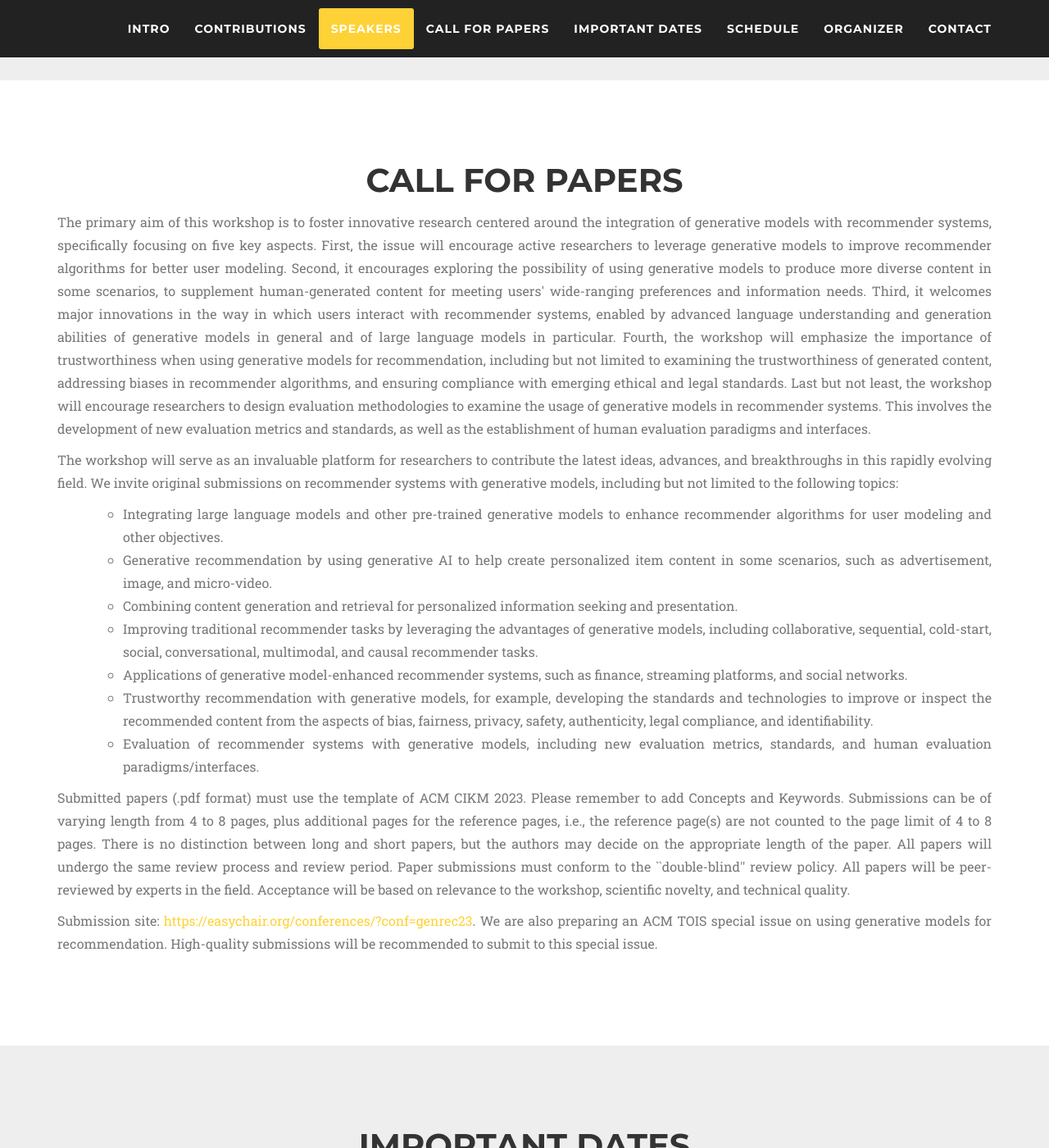
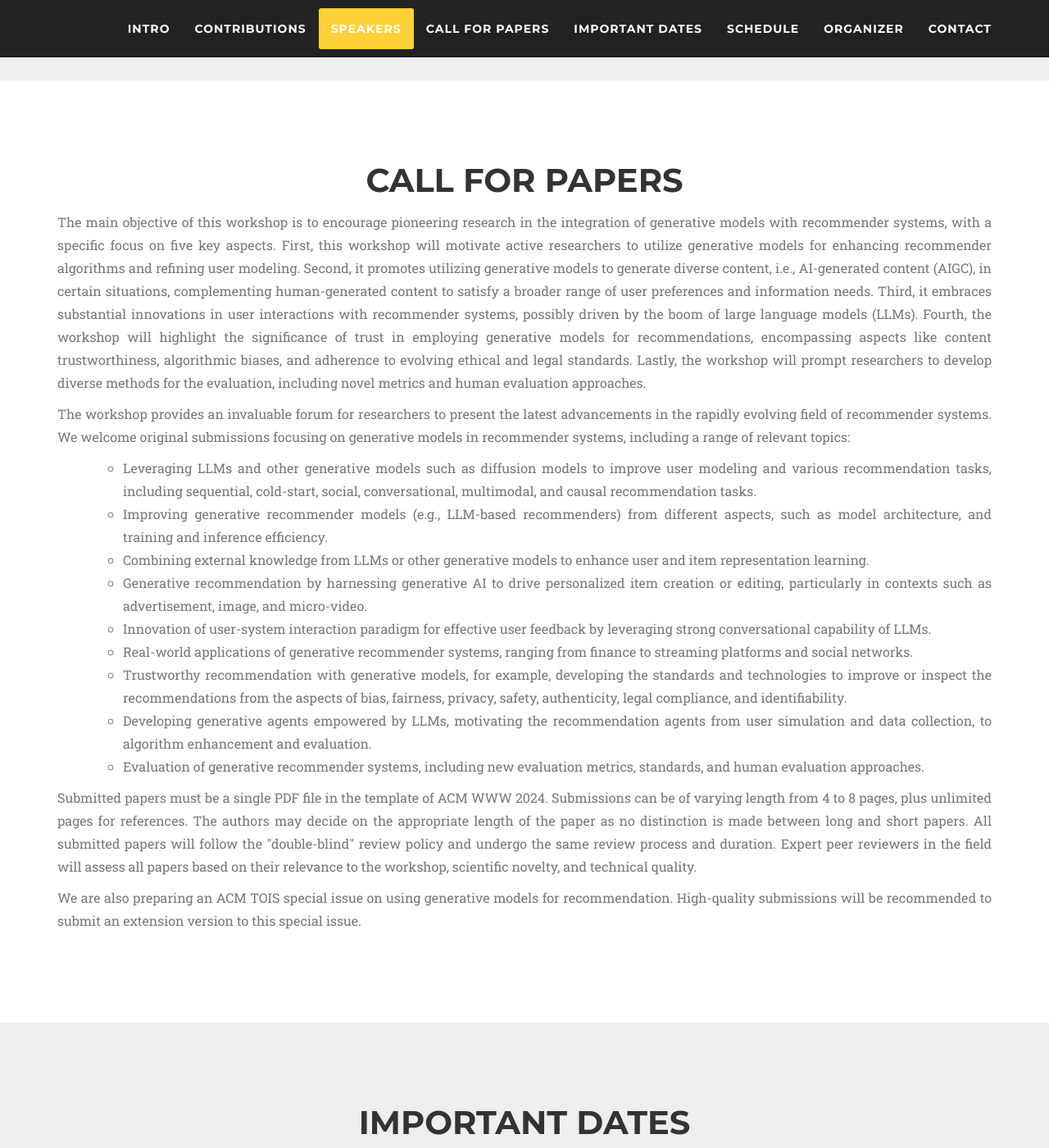
Before and after one commit to generative-rec/generative-rec.github.io, a Jekyll site: the page built from index.md, in a window 1280 px wide and 1400 px high, scrolled down 3847 px. Shown: the whole window at 82% size. Built offline with Jekyll 4.4.1, drawn with Linux system fonts in a browser that asks for light colours; nearby versions of some CDN libraries; some web fonts are replaced.

Commit message:
Update call.html

```diff
--- a/_includes/call.html
+++ b/_includes/call.html
@@ -9,30 +9,29 @@
     <div class="row text-justify">
       <div class="col-md-12">
         <p class="large text-muted">
-          The primary aim of this workshop is to foster innovative research centered around the integration of generative models with recommender systems, specifically focusing on five key aspects. First, the issue will encourage active researchers to leverage generative models to improve recommender algorithms for better user modeling. Second, it encourages exploring the possibility of using generative models to produce more diverse content in some scenarios, to supplement human-generated content for meeting users' wide-ranging preferences and information needs. Third, it welcomes major innovations in the way in which users interact with recommender systems, enabled by advanced language understanding and generation abilities of generative models in general and of large language models in particular. Fourth, the workshop will emphasize the importance of trustworthiness when using generative models for recommendation, including but not limited to examining the trustworthiness of generated content, addressing biases in recommender algorithms, and ensuring compliance with emerging ethical and legal standards. Last but not least, the workshop will encourage researchers to design evaluation methodologies to examine the usage of generative models in recommender systems. This involves the development of new evaluation metrics and standards, as well as the establishment of human evaluation paradigms and interfaces.
-        </p>
+            The main objective of this workshop is to encourage pioneering research in the integration of generative models with recommender systems, with a specific focus on five key aspects. First, this workshop will motivate active researchers to utilize generative models for enhancing recommender algorithms and refining user modeling. Second, it promotes utilizing generative models to generate diverse content, i.e., AI-generated content (AIGC), in certain situations, complementing human-generated content to satisfy a broader range of user preferences and information needs. Third, it embraces substantial innovations in user interactions with recommender systems, possibly driven by the boom of large language models (LLMs). Fourth, the workshop will highlight the significance of trust in employing generative models for recommendations, encompassing aspects like content trustworthiness, algorithmic biases, and adherence to evolving ethical and legal standards. Lastly, the workshop will prompt researchers to develop diverse methods for the evaluation, including novel metrics and human evaluation approaches.        </p>
         <p class="large text-muted">
-          The workshop will serve as an invaluable platform for researchers to contribute the latest ideas, advances, and breakthroughs in this rapidly evolving field. We invite original submissions on recommender systems with generative models, including but not limited to the following topics:
-        </p>
+            The workshop provides an invaluable forum for researchers to present the latest advancements in the rapidly evolving field of recommender systems. We welcome original submissions focusing on generative models in recommender systems, including a range of relevant topics:        </p>
         <ul class="large text-muted">
           <ul>
-            <li>Integrating large language models and other pre-trained generative models to enhance recommender algorithms for user modeling and other objectives.  </li>
-            <li>Generative recommendation by using  generative AI to help create personalized item content in some scenarios, such as advertisement, image, and micro-video. </li>
-            <li>Combining content generation and retrieval for personalized information seeking and presentation.  </li>
-            <li>Improving traditional recommender tasks by leveraging the advantages of generative models, including collaborative, sequential, cold-start, social, conversational, multimodal, and causal recommender tasks. </li>
-            <li>Applications of generative model-enhanced recommender systems, such as finance, streaming platforms, and social networks. </li>
-            <li>Trustworthy recommendation with generative models, for example, developing the standards and technologies to improve or inspect the recommended content from the aspects of bias, fairness, privacy, safety, authenticity, legal compliance, and identifiability. </li>
-            <li>Evaluation of recommender systems with generative models, including new evaluation metrics, standards, and human evaluation paradigms/interfaces. </li>
+            <li>Leveraging LLMs and other generative models such as diffusion models to improve user modeling and various recommendation tasks, including sequential, cold-start, social, conversational, multimodal, and causal recommendation tasks. </li>
+            <li>Improving generative recommender models (e.g., LLM-based recommenders) from different aspects, such as model architecture, and training and inference efficiency. </li>
+            <li>Combining external knowledge from LLMs or other generative models to enhance user and item representation learning.  </li>
+            <li>Generative recommendation by harnessing generative AI to drive personalized item creation or editing, particularly in contexts such as advertisement, image, and micro-video. </li>
+            <li>Innovation of user-system interaction paradigm for effective user feedback by leveraging strong conversational capability of LLMs. </li>
+            <li>Real-world applications of generative recommender systems, ranging from finance to streaming platforms and social networks.</li>
+            <li>Trustworthy recommendation with generative models, for example, developing the standards and technologies to improve or inspect the recommendations from the aspects of bias, fairness, privacy, safety, authenticity, legal compliance, and identifiability. </li>
+            <li>Developing generative agents empowered by LLMs, motivating the recommendation agents from user simulation and data collection, to algorithm enhancement and evaluation. </li>
+            <li>Evaluation of generative recommender systems, including new evaluation metrics, standards, and human evaluation approaches.</li>
           </ul>
         </ul>
         <p class="large text-muted">
 
-          Submitted papers (.pdf format) must use the template of ACM CIKM 2023. Please remember to add Concepts and Keywords. Submissions can be of varying length from 4 to 8 pages, plus additional pages for the reference pages, i.e., the reference page(s) are not counted to the page limit of 4 to 8 pages. There is no distinction between long and short papers, but the authors may decide on the appropriate length of the paper. All papers will undergo the same review process and review period. Paper submissions must conform to the ``double-blind'' review policy. All papers will be peer-reviewed by experts in the field. Acceptance will be based on relevance to the workshop, scientific novelty, and technical quality.
-        </p>
+            Submitted papers must be a single PDF file in the template of ACM WWW 2024. Submissions can be of varying length from 4 to 8 pages, plus unlimited pages for references. The authors may decide on the appropriate length of the paper as no distinction is made between long and short papers. All submitted papers will follow the "double-blind" review policy and undergo the same review process and duration. Expert peer reviewers in the field will assess all papers based on their relevance to the workshop, scientific novelty, and technical quality.        </p>
 
         <p class="large text-muted">
-
-          Submission site: <a href="https://easychair.org/conferences/?conf=genrec23">https://easychair.org/conferences/?conf=genrec23</a>. We are also preparing an ACM TOIS special issue on using generative models for recommendation. High-quality submissions will be recommended to submit to this special issue.
+<!-- Submission site: <a href="https://easychair.org/conferences/?conf=genrec23">https://easychair.org/conferences/?conf=genrec23</a>.  -->
+          We are also preparing an ACM TOIS special issue on using generative models for recommendation. High-quality submissions will be recommended to submit an extension version to this special issue.
         </p>
 
       </div>
```
